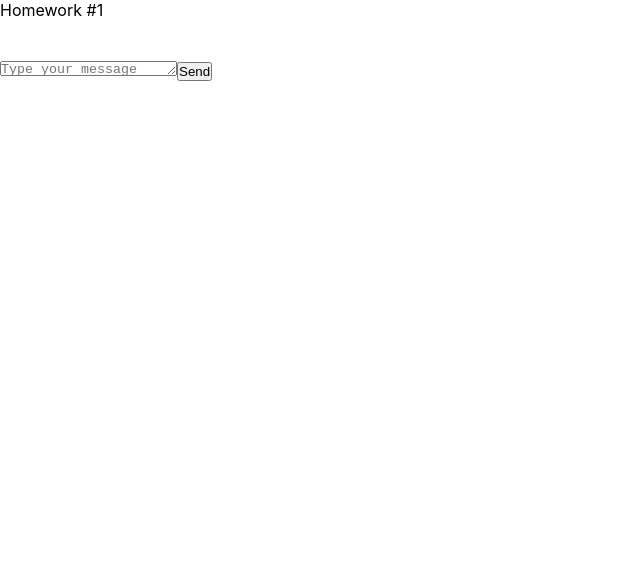
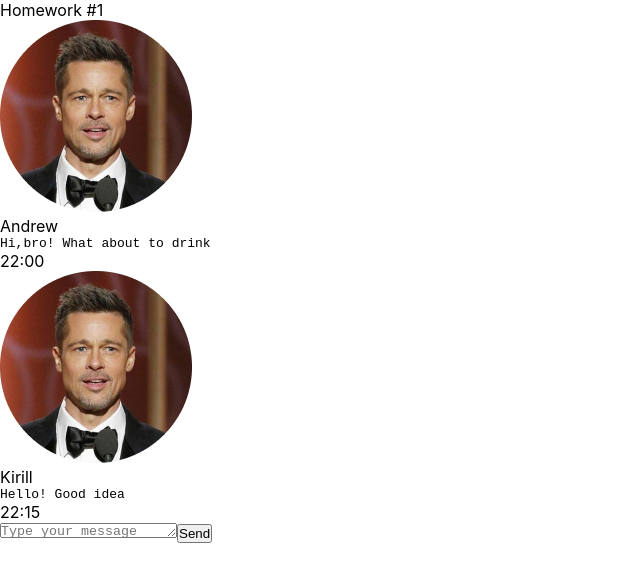
Before and after one commit to AndreiKastsiukovich/Homework, a React (Create React App) app: page / in a window 1280 px wide. Shown: the top 582 px of the page, without its empty margins (0-640 px from the left). Built offline with nearby package versions, Linux system fonts and the light colour scheme.

Commit message:
Commit-1

```diff
--- a/package.json
+++ b/package.json
@@ -1,6 +1,6 @@
 {
   "name": "hws2",
-  "homepage": "http://IgnatZakalinsky.github.io/hws2",
+  "homepage": "http://AndreiKastsiukovich.github.io/Homework",
   "version": "0.1.0",
   "private": true,
   "dependencies": {
--- a/src/s2-homeworks/hw01/HW1.tsx
+++ b/src/s2-homeworks/hw01/HW1.tsx
@@ -14,17 +14,27 @@ import avatar from './avatar.png'
 * */
 
 // нужно создать правильный тип вместо any
-export type MessageType = any
+export type MessageType = {
+    id:number,
+    user: {
+        avatar: string,
+        name: string
+    }
+    message:{
+        text:string,
+        time:string
+    }
+}
 
 // структуру объекта не менять
 export const message0: MessageType = {
     id: 0,
     user: {
         avatar: avatar, // можно менять
-        name: 'Some Name',  // можно менять
+        name: 'Andrew',  // можно менять
     },
     message: {
-        text: 'some textsome textsome textsome textsome textsome textsome text', // можно менять
+        text: 'Hi,bro! What about to drink', // можно менять
         time: '22:00', // можно менять
     },
 }
@@ -32,11 +42,11 @@ export const friendMessage0: MessageType = {
     id: 100,
     user: {
         avatar: avatar, // можно менять
-        name: 'Friend Name', // можно менять
+        name: 'Kirill', // можно менять
     },
     message: {
-        text: 'зеркальное сообщение для тренировки css', // можно менять
-        time: '22:00', // можно менять
+        text: 'Hello! Good idea', // можно менять
+        time: '22:15', // можно менять
     },
 }
 
--- a/src/s2-homeworks/hw01/friend-message/FriendMessage.tsx
+++ b/src/s2-homeworks/hw01/friend-message/FriendMessage.tsx
@@ -1,15 +1,17 @@
 import React from 'react'
 import s from './FriendMessage.module.css'
+import {MessagePropsType} from "../message/Message";
+
 
 // создать тип вместо any и отобразить приходящие данные
-const FriendMessage = (props: any) => {
+const FriendMessage = (props: MessagePropsType) => {
     return (
         <div
             id={'hw1-friend-message-' + props.message.id}
             className={s.friendMessage}
         >
             <div className={s.friendImageAndText}>
-                <img
+                <img src={props.message.user.avatar}
                     id={'hw1-friend-avatar-' + props.message.id}
                     // создаёт студент
 
@@ -21,7 +23,7 @@ const FriendMessage = (props: any) => {
                         className={s.friendName}
                     >
                         {/*создаёт студент*/}
-
+                        {props.message.user.name}
                         {/**/}
                     </div>
                     <pre
@@ -29,7 +31,7 @@ const FriendMessage = (props: any) => {
                         className={s.friendMessageText}
                     >
                         {/*создаёт студент*/}
-
+                        {props.message.message.text}
                         {/**/}
                     </pre>
                 </div>
@@ -39,7 +41,7 @@ const FriendMessage = (props: any) => {
                 className={s.friendTime}
             >
                 {/*создаёт студент*/}
-
+                {props.message.message.time}
                 {/**/}
             </div>
         </div>
--- a/src/s2-homeworks/hw01/message/Message.tsx
+++ b/src/s2-homeworks/hw01/message/Message.tsx
@@ -1,15 +1,18 @@
 import React from 'react'
 import s from './Message.module.css'
+import {MessageType} from "../HW1";
 
 // нужно создать правильный тип вместо any
-export type MessagePropsType = any
+export type MessagePropsType = {
+    message:MessageType
+}
 
 // нужно отобразить приходящие данные
 const Message = (props: MessagePropsType) => {
     return (
         <div id={'hw1-message-' + props.message.id} className={s.message}>
             <div className={s.imageAndText}>
-                <img
+                <img src={props.message.user.avatar}
                     id={'hw1-avatar-' + props.message.id}
                     // создаёт студент
 
@@ -18,19 +21,19 @@ const Message = (props: MessagePropsType) => {
                 <div className={s.text}>
                     <div id={'hw1-name-' + props.message.id} className={s.name}>
                         {/*создаёт студент*/}
-
+                        {props.message.user.name}
                         {/**/}
                     </div>
                     <pre id={'hw1-text-' + props.message.id} className={s.messageText}>
                         {/*создаёт студент*/}
-
+                        {props.message.message.text}
                         {/**/}
                     </pre>
                 </div>
             </div>
             <div id={'hw1-time-' + props.message.id} className={s.time}>
                 {/*создаёт студент*/}
-
+                {props.message.message.time}
                 {/**/}
             </div>
         </div>
```
